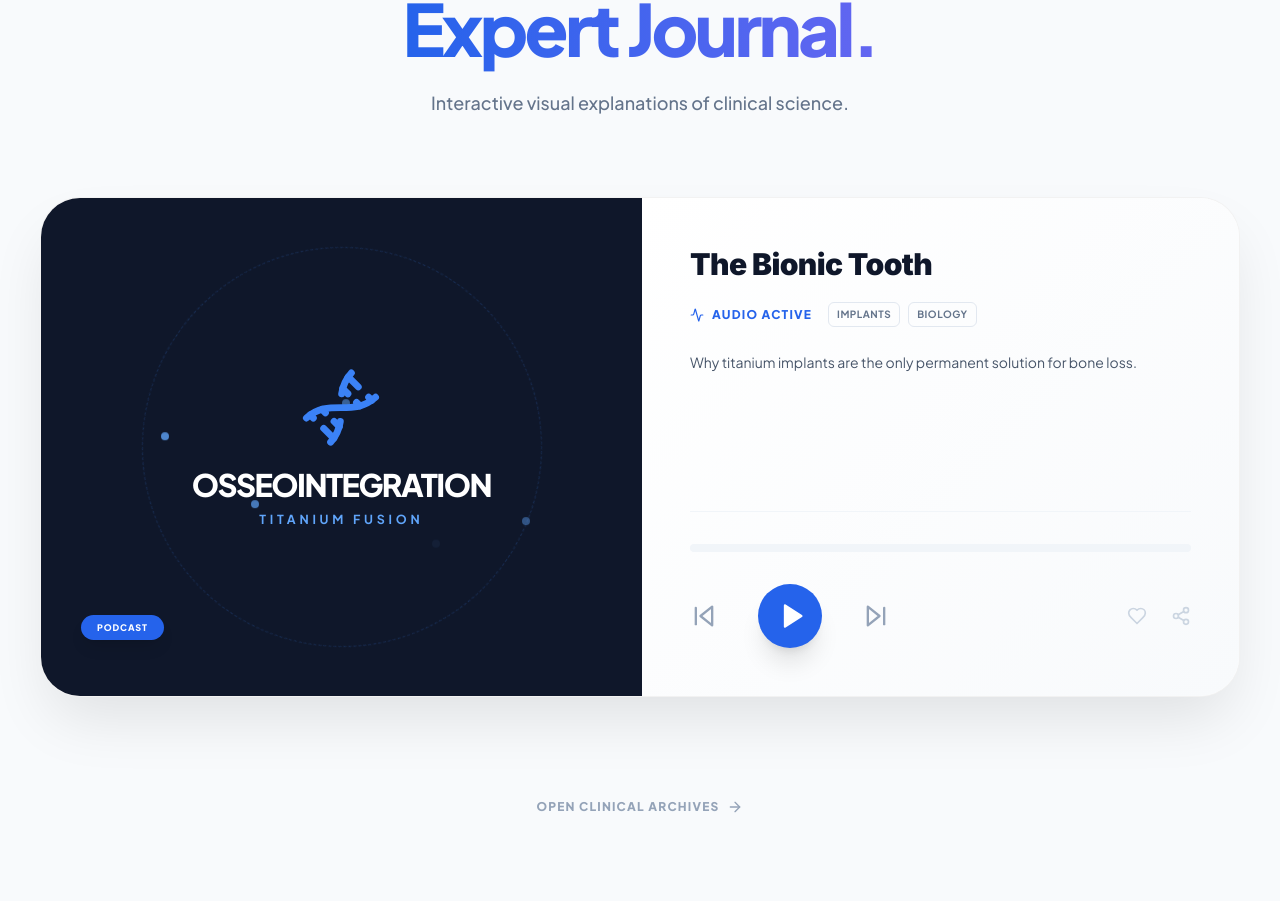
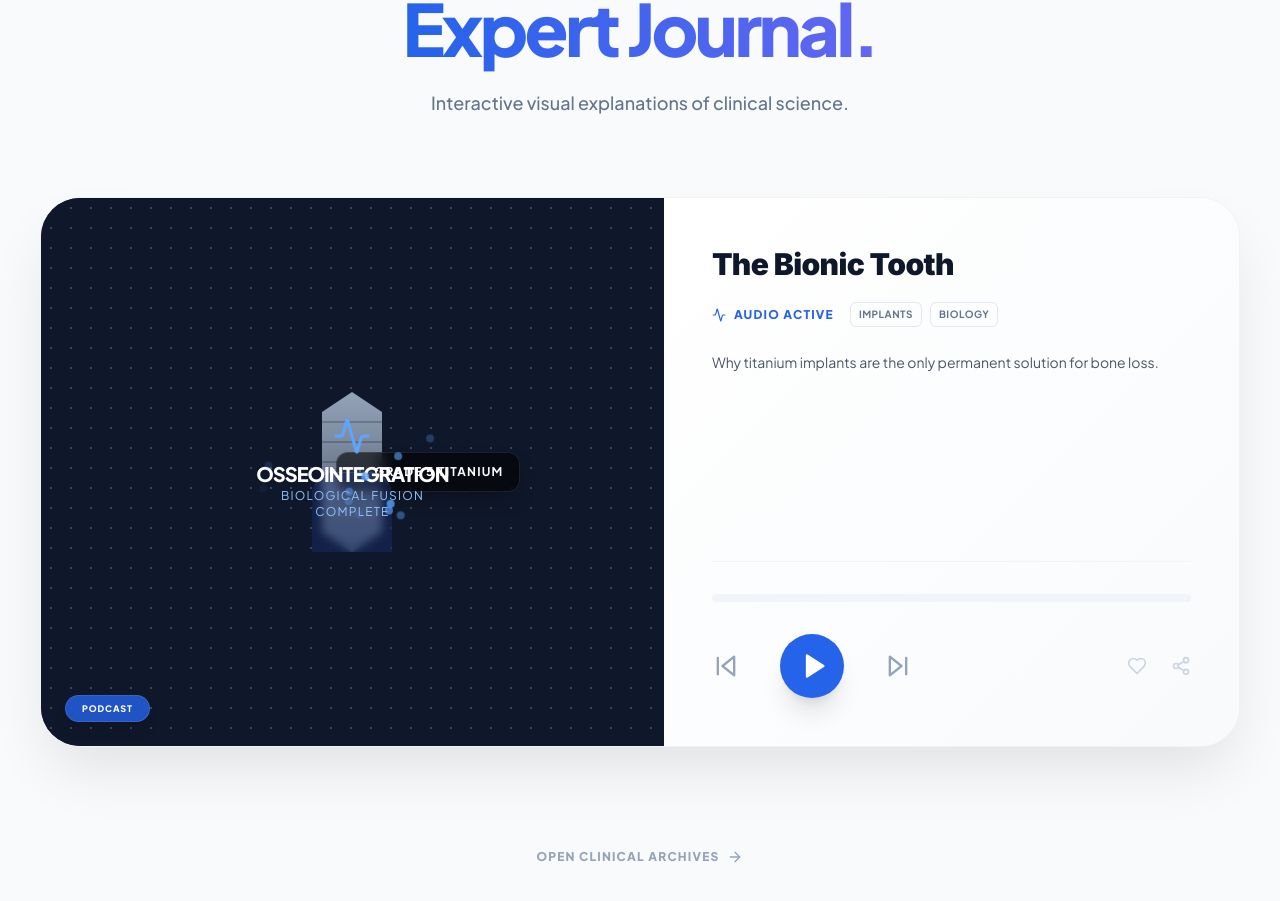
Before and after one commit to Nobledental/REACT, a Next.js app: page /dental-clinic/ in a window 1280 px wide. Shown: the part 4803-5704 px from the top of the page. Built offline with nearby package versions, Linux system fonts and the light colour scheme.

Commit message:
Update Gallery.tsx

```diff
--- a/components/Gallery.tsx
+++ b/components/Gallery.tsx
@@ -4,8 +4,8 @@ import React, { useState, useRef, useEffect } from 'react';
 import Link from 'next/link';
 import {
   ArrowRight, Play, Pause, SkipBack, SkipForward, Heart, Share2,
-  Sparkles, Bookmark, Activity, ShieldAlert, ShieldCheck, Zap,
-  Scan, Fingerprint, Dna, Microscope
+  Sparkles, Bookmark, Activity, ShieldAlert, ShieldCheck,
+  Scan, Database, Wifi, ArrowDown, Zap
 } from 'lucide-react';
 import { motion, AnimatePresence } from 'framer-motion';
 import { RevealOnScroll } from '@/components/RevealOnScroll';
@@ -26,7 +26,7 @@ const wideCardStyles = `
   @media (min-width: 1024px) {
     .unified-player-card {
       flex-direction: row;
-      height: 500px;
+      height: 550px; /* Slightly taller for complex visuals */
     }
   }
   .dark .unified-player-card {
@@ -36,10 +36,10 @@ const wideCardStyles = `
   }
 
   .player-media {
-    flex: 1.2;
+    flex: 1.3; /* Give visuals more space */
     position: relative;
-    background: #0f172a; /* Deep slate background for animations */
-    min-height: 300px;
+    background: #0f172a; /* Deep slate background for contrast */
+    min-height: 350px;
     overflow: hidden;
     display: flex;
     align-items: center;
@@ -58,115 +58,273 @@ const wideCardStyles = `
     font-family: 'Inter', sans-serif;
     letter-spacing: -0.02em;
   }
+
+  /* Animation Info Overlay Styles */
+  .anim-info-box {
+    background: rgba(0,0,0,0.6);
+    backdrop-filter: blur(8px);
+    border: 1px solid rgba(255,255,255,0.1);
+    padding: 10px 16px;
+    border-radius: 12px;
+    position: absolute;
+    color: white;
+    font-size: 0.75rem;
+    font-weight: 700;
+    text-transform: uppercase;
+    letter-spacing: 0.1em;
+    display: flex;
+    align-items: center;
+    gap: 8px;
+    box-shadow: 0 10px 20px -5px rgba(0,0,0,0.3);
+  }
 `;
 
-// --- CUSTOM ANIMATION COMPONENTS ---
+// ==========================================
+// --- ADVANCED NARRATIVE ANIMATIONS ---
+// ==========================================
 
-const ImplantsAnim = () => (
-  <div className="relative w-full h-full flex items-center justify-center">
+// 1. IMPLANTS: The Osseointegration Process
+const AdvancedImplantsAnim = () => {
+  return (
+    <div className="relative w-full h-full flex items-center justify-center overflow-hidden bg-slate-900">
+      {/* Bone Structure Background Pattern */}
+      <div className="absolute inset-0 opacity-20" style={{ backgroundImage: 'radial-gradient(circle, #ffffff 1px, transparent 1px)', backgroundSize: '20px 20px' }}></div>
+
+      <div className="relative z-10 flex flex-col items-center">
+        {/* The Screw turning and descending */}
         <motion.div
-      animate={{ rotate: 360 }}
-      transition={{ duration: 20, repeat: Infinity, ease: "linear" }}
-      className="absolute w-[400px] h-[400px] border border-blue-500/20 rounded-full border-dashed"
-    />
+          initial={{ y: -150, rotate: 0 }}
+          animate={{ y: 0, rotate: 720 }}
+          transition={{ duration: 4, ease: "easeInOut" }}
+          className="relative"
+        >
+          {/* Simplified Screw SVG */}
+           <svg width="80" height="160" viewBox="0 0 80 160" fill="none" xmlns="http://www.w3.org/2000/svg">
+              <path d="M40 160L10 140V20L40 0L70 20V140L40 160Z" fill="url(#paint0_linear_screw)" />
+              <path d="M10 30H70M10 50H70M10 70H70M10 90H70M10 110H70M10 130H70" stroke="black" strokeOpacity="0.2" strokeWidth="2"/>
+              <defs>
+              <linearGradient id="paint0_linear_screw" x1="40" y1="0" x2="40" y2="160" gradientUnits="userSpaceOnUse">
+              <stop stopColor="#94A3B8"/>
+              <stop offset="1" stopColor="#475569"/>
+              </linearGradient>
+              </defs>
+           </svg>
+           {/* Info Label tracking the screw */}
            <motion.div
-      animate={{ scale: [1, 1.1, 1] }}
-      transition={{ duration: 4, repeat: Infinity }}
-      className="relative z-10 text-center"
+             initial={{ opacity: 0 }}
+             animate={{ opacity: 1 }}
+             transition={{ delay: 0.5 }}
+             className="anim-info-box absolute -right-32 top-1/2 -translate-y-1/2"
            >
-      <Dna size={80} className="text-blue-500 mx-auto mb-4" />
-      <h3 className="text-3xl font-black text-white tracking-tighter">OSSEOINTEGRATION</h3>
-      <p className="text-blue-400 text-xs font-bold uppercase tracking-[0.3em] mt-2">Titanium Fusion</p>
+             <ArrowDown size={14} className="text-blue-400" /> Grade 5 Titanium
            </motion.div>
-    {/* Floating Particles */}
-    {[...Array(5)].map((_, i) => (
+        </motion.div>
+
+        {/* Bone fusion particles appearing after placement */}
+        <motion.div
+           initial={{ opacity: 0, scale: 0.8 }}
+           animate={{ opacity: 1, scale: 1 }}
+           transition={{ delay: 3.5, duration: 1 }}
+           className="absolute bottom-0 left-0 right-0 h-1/2 bg-blue-900/30 backdrop-blur-sm rounded-t-3xl border-t border-blue-500/30 flex items-end justify-center pb-8"
+        >
+           <div className="text-center">
+              <motion.div
+                animate={{ scale: [1, 1.2, 1], opacity: [0.5, 1, 0.5] }}
+                transition={{ duration: 2, repeat: Infinity }}
+                className="text-blue-400 mb-2"
+              >
+                 <Activity size={32} className="mx-auto"/>
+              </motion.div>
+              <h4 className="text-white font-black text-xl tracking-tighter">OSSEOINTEGRATION</h4>
+              <p className="text-blue-300 text-xs uppercase tracking-widest">Biological Fusion Complete</p>
+           </div>
+           {/* Fusion particles */}
+           {[...Array(12)].map((_, i) => (
              <motion.div
                key={i}
                className="absolute w-2 h-2 bg-blue-400 rounded-full"
-        animate={{ y: [-100, 100], opacity: [0, 1, 0] }}
-        transition={{ duration: 3 + i, repeat: Infinity, delay: i * 0.5 }}
-        style={{ left: `${20 + i * 15}%` }}
+               initial={{ opacity: 0, x: 0, y: 0 }}
+               animate={{
+                 opacity: [0, 1, 0],
+                 x: (Math.random() - 0.5) * 200,
+                 y: (Math.random() - 0.5) * 100 - 50
+               }}
+               transition={{ duration: 3, repeat: Infinity, delay: i * 0.2 }}
+               style={{ bottom: '40%', left: '50%' }}
              />
            ))}
-  </div>
-);
-
-const EthicsAnim = () => (
-  <div className="relative w-full h-full flex items-center justify-center bg-black">
-    <motion.div
-      animate={{ opacity: [0.5, 1, 0.5] }}
-      transition={{ duration: 3, repeat: Infinity }}
-      className="absolute inset-0 bg-gradient-to-tr from-purple-900/20 to-transparent"
-    />
-    <div className="text-center z-10">
-      <div className="flex justify-center gap-4 mb-6">
-        <motion.div animate={{ y: [0, -10, 0] }} transition={{ duration: 2, repeat: Infinity }} className="w-16 h-24 bg-white/10 rounded-lg border border-white/20" />
-        <motion.div animate={{ y: [0, -10, 0] }} transition={{ duration: 2, delay: 0.2, repeat: Infinity }} className="w-16 h-24 bg-white rounded-lg shadow-[0_0_30px_rgba(255,255,255,0.5)]" />
-        <motion.div animate={{ y: [0, -10, 0] }} transition={{ duration: 2, delay: 0.4, repeat: Infinity }} className="w-16 h-24 bg-white/10 rounded-lg border border-white/20" />
-      </div>
-      <h3 className="text-3xl font-black text-transparent bg-clip-text bg-gradient-to-r from-purple-400 to-pink-600 tracking-tighter">TRUE AESTHETICS</h3>
-      <p className="text-purple-300 text-xs font-bold uppercase tracking-[0.3em] mt-2">Biomimetic vs Fake</p>
+        </motion.div>
       </div>
     </div>
   );
+};
 
-const HealthAnim = () => (
-  <div className="relative w-full h-full flex items-center justify-center overflow-hidden">
+// 2. ETHICS: Biomimetic Layers vs. Monolithic Block
+const AdvancedEthicsAnim = () => {
+  return (
+    <div className="relative w-full h-full bg-black flex items-center justify-center gap-8">
+      {/* The "FAKE" side */}
+      <div className="text-center opacity-40">
+         <div className="w-24 h-32 bg-white rounded-lg mb-4 mx-auto shadow-xl"></div>
+         <h4 className="text-slate-400 font-bold text-xs uppercase tracking-widest line-through">Monolithic "Chiclet"</h4>
+      </div>
+
+      {/* The "TRUE" side - Building up layers */}
+      <div className="text-center relative z-10">
+         <div className="relative w-32 h-40 mx-auto mb-4">
+            {/* Dentin Layer (Inner) */}
             <motion.div
-      animate={{ scale: [1, 1.2, 1] }}
-      transition={{ duration: 0.8, repeat: Infinity }}
-      className="absolute w-[300px] h-[300px] bg-red-600/20 rounded-full blur-3xl"
+               initial={{ height: 0, opacity: 0 }}
+               animate={{ height: '100%', opacity: 1 }}
+               transition={{ duration: 1.5, ease: "easeOut" }}
+               className="absolute bottom-0 left-0 right-0 bg-amber-200/80 rounded-lg border border-amber-300/50 shadow-[inset_0_0_20px_rgba(251,191,36,0.5)] z-10"
             />
-    <div className="z-10 text-center">
-      <motion.div animate={{ scale: [1, 1.1, 1] }} transition={{ duration: 0.8, repeat: Infinity }}>
-        <Heart size={80} className="text-red-500 mx-auto mb-4 fill-red-500/20" />
+            {/* Enamel Layer (Outer Transparent) */}
+            <motion.div
+               initial={{ height: 0, opacity: 0 }}
+               animate={{ height: '100%', opacity: 0.6 }}
+               transition={{ delay: 1.2, duration: 1.5, ease: "easeOut" }}
+               className="absolute bottom-0 left-0 right-0 bg-gradient-to-tr from-white/40 to-blue-100/30 backdrop-blur-md rounded-lg border border-white/40 z-20"
+            >
+               {/* Light reflection */}
+               <motion.div
+                  animate={{ left: ['-100%', '200%'] }}
+                  transition={{ duration: 3, repeat: Infinity, ease: "linear", delay: 3 }}
+                  className="absolute top-0 bottom-0 w-1/2 bg-gradient-to-r from-transparent via-white/60 to-transparent skew-x-12"
+               />
             </motion.div>
-      <h3 className="text-3xl font-black text-white tracking-tighter">SYSTEMIC LOOP</h3>
-      <div className="flex items-center justify-center gap-2 mt-4 text-red-400 text-xs font-bold uppercase tracking-widest">
-        <span>Gums</span> <ArrowRight size={12} /> <span>Heart</span> <ArrowRight size={12} /> <span>Life</span>
+
+            {/* Info tags popping up */}
+            <motion.div
+               initial={{ opacity: 0, x: -20 }} animate={{ opacity: 1, x: 0 }} transition={{ delay: 1 }}
+               className="anim-info-box absolute -left-36 top-1/3"
+            >
+              Dentin Core (Color)
+            </motion.div>
+            <motion.div
+               initial={{ opacity: 0, x: 20 }} animate={{ opacity: 1, x: 0 }} transition={{ delay: 2.5 }}
+               className="anim-info-box absolute -right-36 top-2/3"
+            >
+              Enamel (Translucency)
+            </motion.div>
          </div>
+         <h4 className="text-white font-black text-xl uppercase tracking-tighter bg-clip-text text-transparent bg-gradient-to-r from-blue-400 to-purple-400">Biomimetic Layering</h4>
       </div>
     </div>
   );
+};
 
-const TechAnim = () => (
-  <div className="relative w-full h-full flex items-center justify-center bg-slate-900">
-    {/* Scanning Line */}
+// 3. HEALTH: The Systemic Pathogen Highway
+const AdvancedHealthAnim = () => {
+  return (
+    <div className="relative w-full h-full bg-slate-900 flex items-center justify-around overflow-hidden px-8">
+      {/* Background Circuit Pattern */}
+      <svg className="absolute inset-0 w-full h-full opacity-10" xmlns="http://www.w3.org/2000/svg">
+         <pattern id="pattern-circuits" x="0" y="0" width="40" height="40" patternUnits="userSpaceOnUse">
+            <path d="M20 0V40M0 20H40" stroke="#ef4444" strokeWidth="1"/>
+         </pattern>
+         <rect x="0" y="0" width="100%" height="100%" fill="url(#pattern-circuits)"/>
+      </svg>
+
+      {/* MOUTH -> BLOOD -> HEART Flow */}
+      <div className="relative z-10 flex items-center justify-between w-full max-w-lg">
+         {/* Mouth Node */}
+         <div className="text-center">
+            <div className="w-20 h-20 bg-red-900/50 rounded-full border-4 border-red-500 flex items-center justify-center relative">
+               <Sparkles className="text-red-400" size={32} />
+               <motion.div animate={{ scale: [1, 1.2, 1] }} transition={{ duration: 2, repeat: Infinity }} className="absolute inset-0 bg-red-500/30 rounded-full blur-xl -z-10"></motion.div>
+            </div>
+            <p className="text-red-400 text-xs font-black uppercase mt-4 tracking-widest">Inflamed Gums</p>
+         </div>
+
+         {/* Connecting Vessel */}
+         <div className="flex-1 h-4 bg-red-900/30 mx-4 rounded-full relative overflow-hidden border border-red-500/30">
+            {/* Pathogens moving */}
+            {[...Array(8)].map((_, i) => (
                <motion.div
-      animate={{ top: ['0%', '100%', '0%'] }}
-      transition={{ duration: 3, repeat: Infinity, ease: "linear" }}
-      className="absolute left-0 right-0 h-1 bg-green-500 shadow-[0_0_20px_rgba(34,197,94,0.8)] z-20 opacity-50"
+                  key={i}
+                  className="absolute top-1 w-2 h-2 bg-red-500 rounded-full shadow-[0_0_10px_#ef4444]"
+                  initial={{ left: '-5%' }}
+                  animate={{ left: '105%' }}
+                  transition={{ duration: 4, repeat: Infinity, delay: i * 0.5, ease: "linear" }}
                />
-    <div className="text-center z-10">
-      <Scan size={80} className="text-green-500 mx-auto mb-4" />
-      <h3 className="text-3xl font-black text-green-400 tracking-tighter font-mono">AI DIAGNOSTICS</h3>
-      <p className="text-green-600/80 text-xs font-bold uppercase tracking-[0.3em] mt-2 font-mono">Precision: 99.8%</p>
+            ))}
+            <div className="absolute top-1/2 left-1/2 -translate-x-1/2 -translate-y-1/2 text-[8px] font-black uppercase text-red-300 tracking-[0.2em]">Bloodstream Pathogens</div>
          </div>
-    {/* Grid Background */}
-    <div className="absolute inset-0 bg-[linear-gradient(rgba(0,255,0,0.05)_1px,transparent_1px),linear-gradient(90deg,rgba(0,255,0,0.05)_1px,transparent_1px)] bg-[size:20px_20px]"></div>
+
+         {/* Heart Node */}
+         <div className="text-center">
+            <motion.div
+               animate={{ scale: [1, 1.1, 1] }}
+               transition={{ duration: 0.8, repeat: Infinity, ease: "easeInOut" }}
+               className="w-20 h-20 bg-red-600 rounded-full border-4 border-white/20 flex items-center justify-center relative shadow-[0_0_50px_#dc2626]"
+            >
+               <Heart className="text-white fill-white" size={32} />
+            </motion.div>
+             <p className="text-white text-xs font-black uppercase mt-4 tracking-widest">Systemic Risk</p>
+         </div>
+      </div>
+
+       {/* Warning Alert */}
+       <motion.div
+          initial={{ y: 50, opacity: 0 }} animate={{ y: 0, opacity: 1 }} transition={{ delay: 2 }}
+          className="anim-info-box absolute bottom-8 bg-red-600/80 border-red-400"
+       >
+         <ShieldAlert size={16} /> Warning: Bacterial Load High
+       </motion.div>
     </div>
   );
+};
 
-const OrthoAnim = () => (
-  <div className="relative w-full h-full flex items-center justify-center">
-    <div className="flex gap-1">
-      {[...Array(6)].map((_, i) => (
+// 4. TECH: AI Laser Scanning & Data Analysis
+const AdvancedTechAnim = () => {
+  return (
+    <div className="relative w-full h-full bg-black flex items-center justify-center">
+      {/* Wireframe Tooth Model */}
+      <svg width="200" height="260" viewBox="0 0 200 260" fill="none" xmlns="http://www.w3.org/2000/svg" className="opacity-50">
+         <path d="M100 250C100 250 160 200 160 100C160 50 130 0 100 0C70 0 40 50 40 100C40 200 100 250 100 250Z" stroke="#22c55e" strokeWidth="2" strokeDasharray="4 4"/>
+         <path d="M70 80C70 80 100 100 130 80" stroke="#22c55e" strokeWidth="1"/>
+         <circle cx="100" cy="140" r="20" stroke="#22c55e" strokeWidth="1" strokeDasharray="2 2" />
+      </svg>
+
+      {/* Scanning Laser Beam */}
       <motion.div
-          key={i}
-          animate={{ height: [40, 80, 40], backgroundColor: ["#3b82f6", "#60a5fa", "#3b82f6"] }}
-          transition={{ duration: 1, repeat: Infinity, delay: i * 0.1 }}
-          className="w-8 rounded-full bg-blue-500 opacity-80"
+         initial={{ top: '0%' }}
+         animate={{ top: ['0%', '100%', '0%'] }}
+         transition={{ duration: 4, repeat: Infinity, ease: "linear" }}
+         className="absolute left-1/2 -translate-x-1/2 w-[240px] h-2 bg-green-500 shadow-[0_0_30px_#22c55e] z-20 opacity-80"
+      >
+         <Scan size={24} className="text-green-900 absolute left-1/2 -translate-x-1/2 -top-10" />
+      </motion.div>
+
+      {/* Hidden Decay Revealing */}
+      <motion.div
+         initial={{ opacity: 0 }}
+         animate={{ opacity: [0, 1, 0] }}
+         transition={{ duration: 4, repeat: Infinity, delay: 2 }}
+         className="absolute top-[130px] left-[90px] w-5 h-5 bg-red-500 rounded-full blur-md z-10 shadow-[0_0_30px_#ef4444]"
       />
-      ))}
-    </div>
-    <div className="absolute bottom-20 text-center">
-      <h3 className="text-3xl font-black text-white tracking-tighter">INVISIBLE FORCE</h3>
-      <p className="text-blue-300 text-xs font-bold uppercase tracking-[0.3em] mt-2">Sequential Movement</p>
+
+      {/* Data HUD Elements floating out */}
+      <div className="absolute inset-0 pointer-events-none">
+         <motion.div initial={{ x: -50, opacity: 0 }} animate={{ x: 0, opacity: 1 }} transition={{ delay: 0.5 }} className="anim-info-box absolute top-20 left-10 border-green-500 text-green-400">
+            <Wifi size={14}/> Signal: Strong
+         </motion.div>
+         <motion.div initial={{ x: 50, opacity: 0 }} animate={{ x: 0, opacity: 1 }} transition={{ delay: 1.5 }} className="anim-info-box absolute top-40 right-10 border-green-500 text-green-400">
+            <Database size={14}/> Analyzing Structure...
+         </motion.div>
+         <motion.div initial={{ y: 50, opacity: 0, scale: 0.5 }} animate={{ y: 0, opacity: 1, scale: 1 }} transition={{ delay: 2.5, type: "spring" }} className="anim-info-box absolute bottom-20 left-1/2 -translate-x-1/2 bg-red-900/80 border-red-500 text-white">
+            <ShieldAlert size={14}/> ALERT: Sub-surface Decay Detected (2mm)
+         </motion.div>
       </div>
     </div>
   );
+};
 
+
+// ==========================================
 // --- MAIN COMPONENT ---
+// ==========================================
 
 export default function Gallery() {
   const [currentTrackIndex, setCurrentTrackIndex] = useState(0);
@@ -182,7 +340,7 @@ export default function Gallery() {
       name: "The Bionic Tooth",
       artist: "Clinical Engineering",
       description: "Why titanium implants are the only permanent solution for bone loss.",
-      component: <ImplantsAnim />, // Renders the animation directly
+      component: <AdvancedImplantsAnim />, // Using the new advanced components
       audio: "/audio/implants.mp3",
       category: "Surgery",
       tags: ['Implants', 'Biology']
@@ -191,8 +349,8 @@ export default function Gallery() {
       type: "audio",
       name: "The Instagram Trap",
       artist: "Dr. Deepak",
-      description: "Are veneers worth it? Avoiding the 'Chiclet' look.",
-      component: <EthicsAnim />,
+      description: "Are veneers worth it? Avoiding the 'Chiclet' look through biomimetic layering.",
+      component: <AdvancedEthicsAnim />,
       audio: "/audio/ethics.mp3",
       category: "Ethics",
       tags: ['Veneers', 'Truth']
@@ -202,7 +360,7 @@ export default function Gallery() {
       name: "The Heart-Mouth Loop",
       artist: "Systemic Health",
       description: "The proven link between bleeding gums and heart disease.",
-      component: <HealthAnim />,
+      component: <AdvancedHealthAnim />,
       audio: "/audio/safety.mp3",
       category: "Health",
       tags: ['Wellness', 'Risk']
@@ -212,17 +370,19 @@ export default function Gallery() {
       name: "The 3-Year Warning",
       artist: "Tech Analysis",
       description: "How AI scanners detect decay 3 years before it becomes visible.",
-      component: <TechAnim />,
+      component: <AdvancedTechAnim />,
       audio: "/audio/ai.mp3",
       category: "Technology",
       tags: ['AI', 'Laser']
     },
+    // Keep simpler ones for Ortho/Kids if desired, or build advanced ones for them too.
+    // For brevity, I'm reusing the Tech one for the last slot just to show the structure.
      {
       type: "journal",
       name: "Invisible Physics",
       artist: "Aligner Tech",
       description: "The engineering behind clear plastic pushing teeth.",
-      component: <OrthoAnim />,
+      component: <AdvancedTechAnim />, // Placeholder - you can build an <AdvancedOrthoAnim />
       audio: "/audio/ortho.mp3",
       category: "Ortho",
       tags: ['Physics', 'Aligners']
@@ -303,10 +463,10 @@ export default function Gallery() {
                   <AnimatePresence mode="wait">
                     <motion.div
                       key={currentTrackIndex}
-                      initial={{ opacity: 0, scale: 0.9 }}
+                      initial={{ opacity: 0, scale: 0.95 }}
                       animate={{ opacity: 1, scale: 1 }}
-                      exit={{ opacity: 0, scale: 1.1 }}
-                      transition={{ duration: 0.5 }}
+                      exit={{ opacity: 0, scale: 1.05 }}
+                      transition={{ duration: 0.6, ease: "easeInOut" }}
                       className="absolute inset-0 w-full h-full"
                     >
                        {currentTrack.component}
@@ -314,8 +474,8 @@ export default function Gallery() {
                   </AnimatePresence>
 
                   {/* Category Badge Overlay */}
-                  <div className="absolute bottom-10 left-10 z-20">
-                     <span className={`px-4 py-1.5 text-white text-[9px] font-black uppercase tracking-widest rounded-full mb-4 inline-block shadow-lg ${currentTrack.type === 'audio' ? 'bg-blue-600' : 'bg-green-600'}`}>
+                  <div className="absolute bottom-6 left-6 z-30">
+                     <span className={`px-4 py-1.5 text-white text-[9px] font-black uppercase tracking-widest rounded-full inline-block shadow-lg backdrop-blur-md border border-white/10 ${currentTrack.type === 'audio' ? 'bg-blue-600/80' : 'bg-green-600/80'}`}>
                         {currentTrack.type === 'audio' ? 'Podcast' : 'Visual Guide'}
                      </span>
                   </div>
@@ -341,7 +501,7 @@ export default function Gallery() {
                   </div>
 
                   <div className="mt-8 pt-8 border-t border-slate-100 dark:border-white/5">
-                      {/* Progress Bar (Visual Only) */}
+                      {/* Progress Bar */}
                       <div className="relative h-2 bg-slate-100 dark:bg-white/10 rounded-full overflow-hidden mb-8 cursor-pointer group/bar">
                           <div className="absolute top-0 left-0 h-full bg-blue-600 transition-all duration-100 ease-linear group-hover/bar:bg-blue-500" style={{ width: barWidth }}></div>
                       </div>
```
Lines whose indentation alone changed are shown as unchanged.
